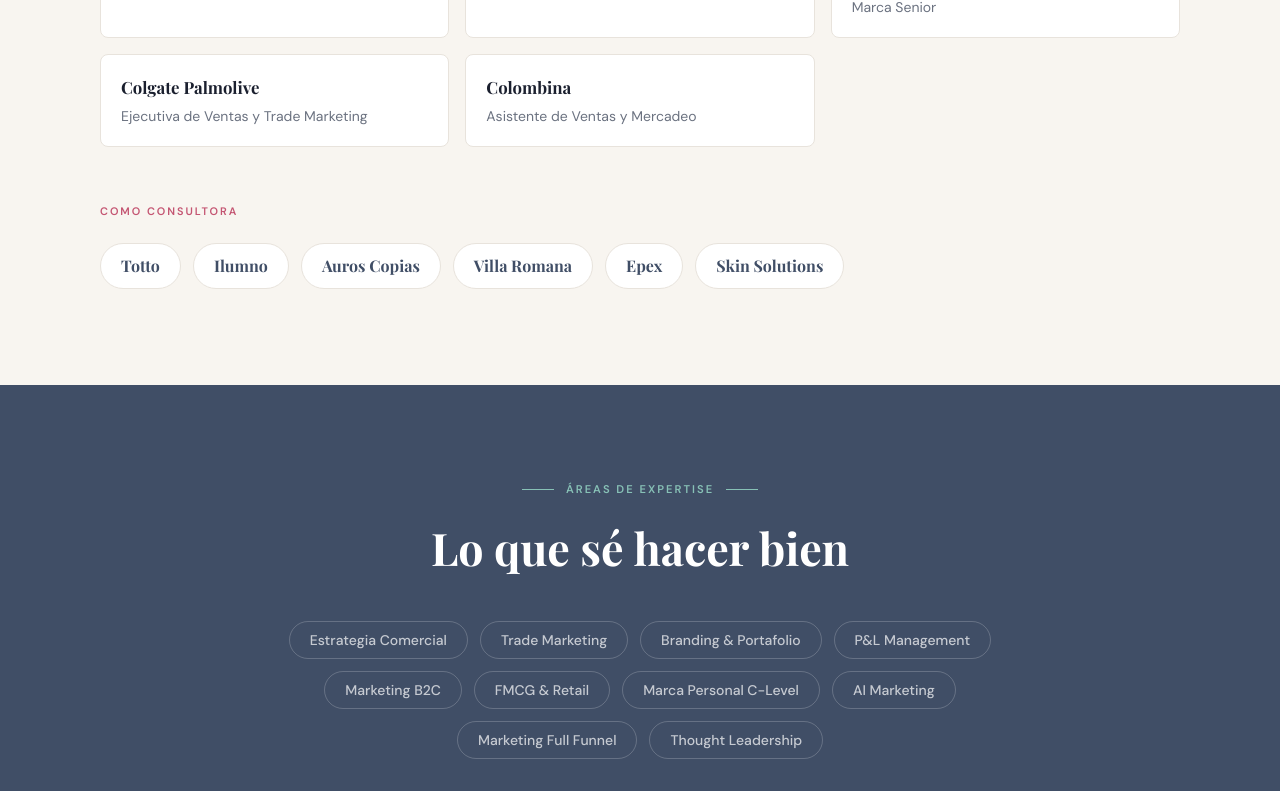
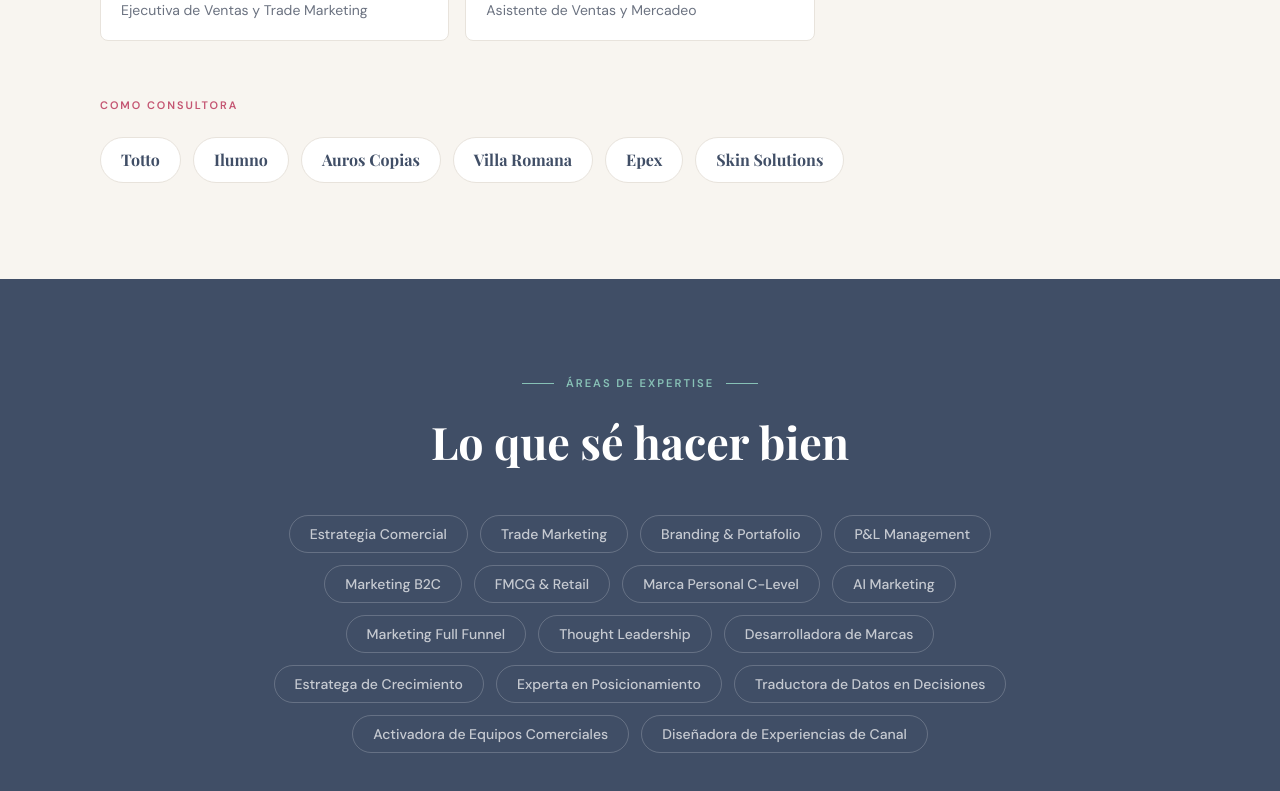
Before and after one commit to Tiago1124/Carolina-Valencia-M, a Next.js app: page /sobre-mi in a window 1280 px wide. Shown: the part 2000-2791 px from the top of the page. Built offline with nearby package versions, Linux system fonts and the light colour scheme; a web font is replaced by a local one.

Commit message:
version final: hero, skills, suscripcion blog, servicios

```diff
--- a/src/app/blog/[slug]/page.tsx
+++ b/src/app/blog/[slug]/page.tsx
@@ -1,5 +1,6 @@
 import type { Metadata } from 'next';
 import Navbar from '@/components/layout/Navbar';
+import BlogSubscribe from '@/components/sections/BlogSubscribe';
 import Footer from '@/components/layout/Footer';
 import { client, POST_QUERY, POSTS_SLUGS_QUERY } from '@/lib/sanity';
 import Link from 'next/link';
@@ -152,6 +153,7 @@
           </div>
         </section>
       </main>
+      <BlogSubscribe />
       <Footer />
     </>
   );
--- a/src/app/blog/page.tsx
+++ b/src/app/blog/page.tsx
@@ -1,5 +1,6 @@
 import type { Metadata } from 'next';
 import Navbar from '@/components/layout/Navbar';
+import BlogSubscribe from '@/components/sections/BlogSubscribe';
 import Footer from '@/components/layout/Footer';
 import { client, POSTS_QUERY } from '@/lib/sanity';
 import Link from 'next/link';
@@ -145,6 +146,7 @@
         </section>
 
       </main>
+      <BlogSubscribe />
       <Footer />
     </>
   );
--- a/src/app/page.tsx
+++ b/src/app/page.tsx
@@ -1,5 +1,6 @@
 import type { Metadata } from 'next';
 import Navbar from '@/components/layout/Navbar';
+import BlogSubscribe from '@/components/sections/BlogSubscribe';
 import Footer from '@/components/layout/Footer';
 import HeroSection from '@/components/sections/HeroSection';
 import Strip from '@/components/sections/Strip';
@@ -134,6 +135,7 @@
           </div>
         </section>
       </main>
+      <BlogSubscribe />
       <Footer />
     </>
   );
--- a/src/app/sobre-mi/page.tsx
+++ b/src/app/sobre-mi/page.tsx
@@ -28,9 +28,22 @@
 
 // PDF página 5 — sin Employee Advocacy, sin Marketing B2B
 const SKILLS = [
-  'Estrategia Comercial', 'Trade Marketing', 'Branding & Portafolio', 'P&L Management',
-  'Marketing B2C', 'FMCG & Retail', 'Marca Personal C-Level',
-  'AI Marketing', 'Marketing Full Funnel', 'Thought Leadership',
+  'Estrategia Comercial',
+  'Trade Marketing',
+  'Branding & Portafolio',
+  'P&L Management',
+  'Marketing B2C',
+  'FMCG & Retail',
+  'Marca Personal C-Level',
+  'AI Marketing',
+  'Marketing Full Funnel',
+  'Thought Leadership',
+  'Desarrolladora de Marcas',
+  'Estratega de Crecimiento',
+  'Experta en Posicionamiento',
+  'Traductora de Datos en Decisiones',
+  'Activadora de Equipos Comerciales',
+  'Diseñadora de Experiencias de Canal',
 ];
 
 // PDF página 3 — principios más contundentes, formato impactante
@@ -80,10 +93,6 @@
                 <em className="italic" style={{ color: '#87c1b6' }}>ingenia crecimiento</em>
               </h1>
               <div className="w-10 h-0.5 bg-[#f2aa79] mb-6" />
-              <p className="text-white/80 leading-relaxed mb-8 max-w-lg"
-                style={{ fontSize: '1.05rem', lineHeight: '1.8', fontFamily: 'var(--font-body)' }}>
-                Mi formación en Ingeniería Industrial me enseñó a ver más allá de los síntomas, desentrañar la complejidad y optimizar cada proceso. Hoy aplico ese pensamiento de causas raíz a la estrategia de marketing y la transformación comercial.
-              </p>
               <div className="flex flex-wrap gap-3">
                 <Link href="/servicios" className="btn-cta">Ver servicios</Link>
                 <Link href="/contacto" className="btn-outline-light">Hablemos</Link>
--- /dev/null
+++ b/src/components/sections/BlogSubscribe.tsx
@@ -0,0 +1,77 @@
+// ══════════════════════════════════════════════════════════
+// BLOG SUBSCRIBE — Sección de suscripción al newsletter
+//
+// Cómo configurar:
+// 1. Ve a tally.so → New Form → agrega Email (required) + Nombre
+// 2. Share → copia el ID (los chars después de tally.so/r/)
+// 3. Reemplaza FORM_ID abajo con ese ID
+// 4. Para gestionar suscriptores: tally.so → Submissions → Export CSV
+// 5. Para conectar con Brevo/Mailchimp: tally.so → Integrations
+// ══════════════════════════════════════════════════════════
+
+const FORM_ID = 'XxYeEe'; // ← reemplaza con tu ID de formulario de suscripción
+
+export default function BlogSubscribe({ compact = false }: { compact?: boolean }) {
+  if (compact) {
+    return (
+      <div className="bg-[#404e66] rounded-xl p-7 text-white">
+        <p className="text-[0.65rem] font-bold tracking-[0.18em] uppercase mb-3"
+          style={{ color: '#87c1b6', fontFamily: 'var(--font-body)' }}>
+          Newsletter
+        </p>
+        <h3 className="font-bold text-white mb-2"
+          style={{ fontFamily: 'var(--font-display)', fontSize: '1.3rem', lineHeight: 1.2 }}>
+          Recibe cada artículo en tu bandeja
+        </h3>
+        <p className="text-white/60 text-sm leading-relaxed mb-5"
+          style={{ fontFamily: 'var(--font-body)' }}>
+          Sin spam. Solo estrategia que puedes aplicar.
+        </p>
+        <a href={`https://tally.so/r/${FORM_ID}`} target="_blank" rel="noopener noreferrer"
+          className="inline-block w-full text-center text-[0.72rem] font-bold uppercase tracking-widest bg-[#f2aa79] text-[#1a1f2e] rounded-full px-5 py-3 hover:bg-[#e89563] transition-colors"
+          style={{ fontFamily: 'var(--font-body)' }}>
+          Suscribirme gratis
+        </a>
+      </div>
+    );
+  }
+
+  return (
+    <section className="bg-[#f8f5f0] py-20 border-t border-[#e8e3dc]">
+      <div className="max-w-[820px] mx-auto px-6 lg:px-10 text-center">
+
+        <div className="flex items-center justify-center gap-3 mb-5">
+          <span className="w-8 h-px bg-[#87c1b6]" />
+          <span className="text-[0.7rem] font-bold tracking-[0.18em] uppercase text-[#87c1b6]"
+            style={{ fontFamily: 'var(--font-body)' }}>
+            Newsletter
+          </span>
+          <span className="w-8 h-px bg-[#87c1b6]" />
+        </div>
+
+        <h2 className="font-bold text-[#1a1f2e] mb-4"
+          style={{ fontFamily: 'var(--font-display)', fontSize: 'clamp(1.8rem,3.5vw,2.6rem)', lineHeight: 1.1 }}>
+          Estrategia que llega directo{' '}
+          <em className="italic text-[#87c1b6]">a tu bandeja de entrada</em>
+        </h2>
+
+        <p className="text-[#6b7280] leading-relaxed mb-8 max-w-lg mx-auto"
+          style={{ fontSize: '1rem', lineHeight: '1.8', fontFamily: 'var(--font-body)' }}>
+          Cada artículo es un framework, un caso real o una palanca que puedes aplicar en tu negocio o marca personal.{' '}
+          <strong className="text-[#404e66]">Sin relleno. Sin spam.</strong>
+        </p>
+
+        <div className="flex flex-col sm:flex-row items-center justify-center gap-3">
+          <a href={`https://tally.so/r/${FORM_ID}`} target="_blank" rel="noopener noreferrer"
+            className="inline-flex items-center gap-2 text-[0.78rem] font-bold uppercase tracking-widest bg-[#404e66] text-white rounded-full px-8 py-3.5 hover:bg-[#1a1f2e] transition-colors"
+            style={{ fontFamily: 'var(--font-body)' }}>
+            📩 Suscribirme al newsletter
+          </a>
+          <p className="text-[0.72rem] text-[#6b7280]" style={{ fontFamily: 'var(--font-body)' }}>
+            Cancela cuando quieras.
+          </p>
+        </div>
+      </div>
+    </section>
+  );
+}
--- a/src/components/sections/HeroSection.tsx
+++ b/src/components/sections/HeroSection.tsx
@@ -24,15 +24,6 @@
 
           {/* ── Left ── */}
           <div className="flex flex-col gap-7">
-
-            {/* Eyebrow */}
-            <div className="flex items-center gap-3">
-              <span className="w-8 h-px bg-teal" />
-              <span className="text-label font-semibold uppercase tracking-widest text-teal">
-                Fabricando Ideas
-              </span>
-            </div>
-
             {/* Headline */}
             <h1 className="font-serif font-semibold leading-[1.05] tracking-tight text-ink" style={{ fontSize: 'clamp(2.8rem,5.5vw,4.4rem)' }}>
               Estrategia que<br />
@@ -44,10 +35,13 @@
 
             {/* Sub */}
             <p className="text-lead text-muted max-w-[500px] leading-relaxed">
-              Consultoría de marketing para empresas que quieren{' '}
-              <strong className="text-ink font-semibold">crecer con rentabilidad</strong>, y construcción de marca
-              personal para ejecutivos que quieren{' '}
-              <strong className="text-ink font-semibold">liderar la conversación en su sector.</strong>
+              Acompaño a empresas y ejecutivos a convertir la experiencia acumulada en crecimiento real.
+            </p>
+
+
+            {/* Inspirational quote — before CTAs */}
+            <p className="font-serif italic text-[1.05rem] text-navy leading-relaxed max-w-[480px] border-l-2 border-peach pl-4">
+              El camino empieza cuando hay claridad de dónde ir y valentía para mover las palancas correctas.
             </p>
 
             {/* CTAs */}
```
